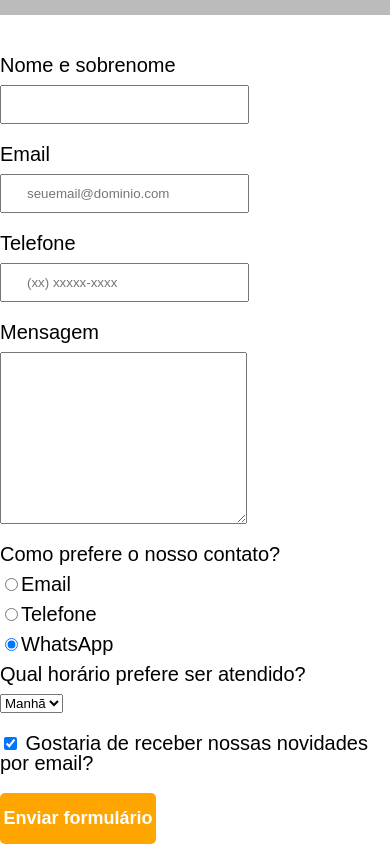
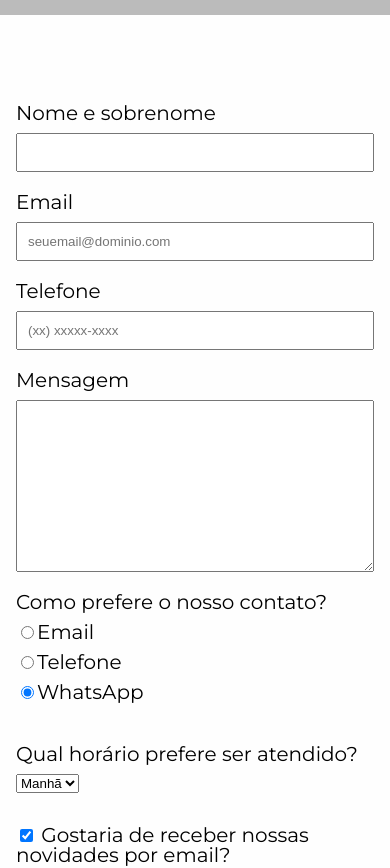
Before and after one commit to LipeBarros/gb-desenvolve-html5-e-css3, a plain HTML site: page contato.html in a window 390 px wide. Shown: the part 300-1168 px from the top of the page. Drawn offline with Linux system fonts and the light colour scheme.

Commit message:
fix: responsividade no contato

```diff
--- a/contato.html
+++ b/contato.html
@@ -6,6 +6,10 @@
   <title>Contato - Barbearia Alura</title>
   <link rel="stylesheet" href="reset.css">
   <link rel="stylesheet" href="style.css">
+  <link rel="preconnect" href="https://fonts.googleapis.com">
+  <link rel="preconnect" href="https://fonts.gstatic.com" crossorigin>
+  <link href="https://fonts.googleapis.com/css2?family=Montserrat&display=swap" rel="stylesheet">
+  <meta name="viewport" content="width=device-width">
 </head>
 
 <body>
@@ -24,6 +28,7 @@
   </header>
 
   <main>
+    <section class="principal">
       <form>
         <label for="nomeSobrenome">Nome e sobrenome</label>
         <input type="text" id="nomeSobrenome" class="input-padrao" required>
@@ -83,6 +88,7 @@
           </tr>
       </table>
       </tbody>
+    </section>
   </main>
 
 
--- a/style.css
+++ b/style.css
@@ -105,10 +105,14 @@ form legend {
   margin: 0 0 10px;
 }
 
+fieldset {
+  margin-bottom: 2em;
+}
+
 .input-padrao {
   display: block;
   margin: 0 0 20px;
-  padding: 10px 25px;
+  padding: 10px;
   width: 50%;
 }
 
@@ -305,4 +309,13 @@ main p:not(#missao){
     width: 100%;
   }
 
+  .input-padrao {
+    width: 100%;
+    box-sizing: border-box;
+  }
+
+  .enviar {
+    width: 100%;
+  }
+
 }
```
Lines whose indentation alone changed are shown as unchanged.
